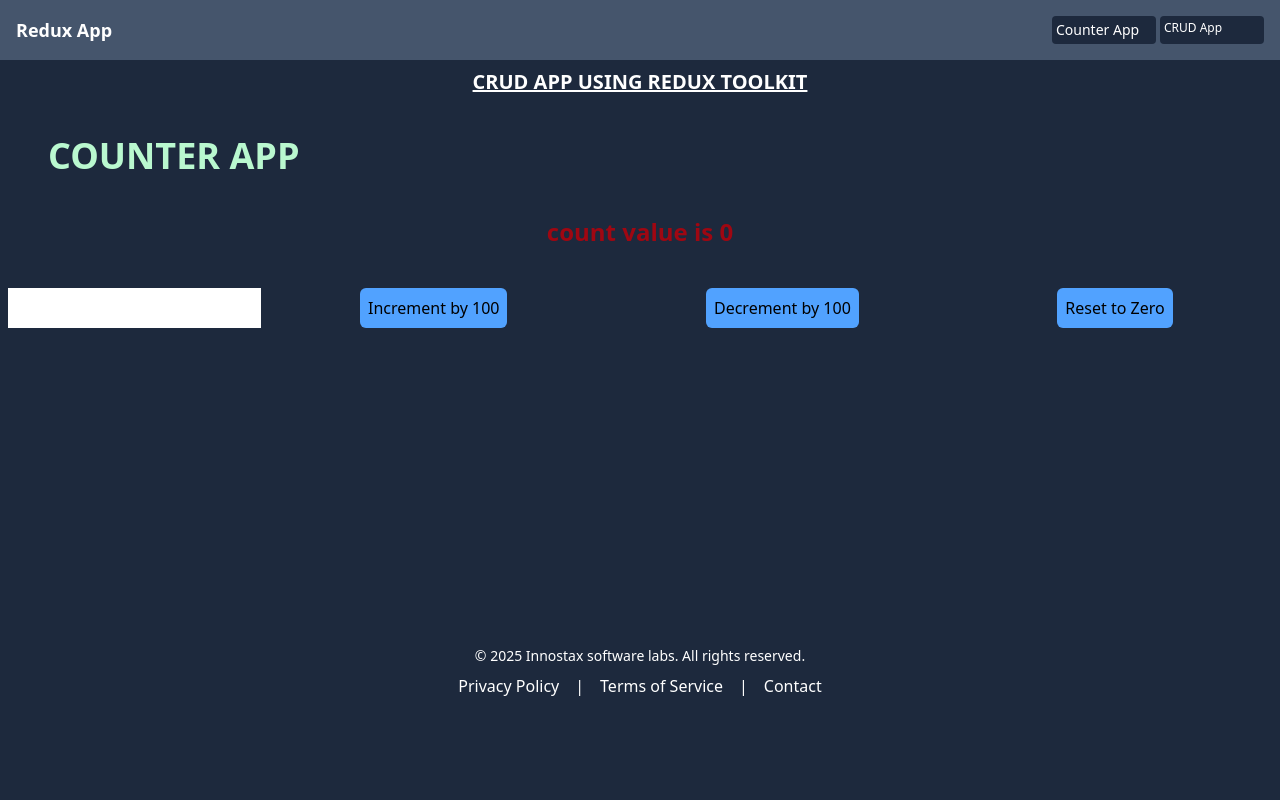
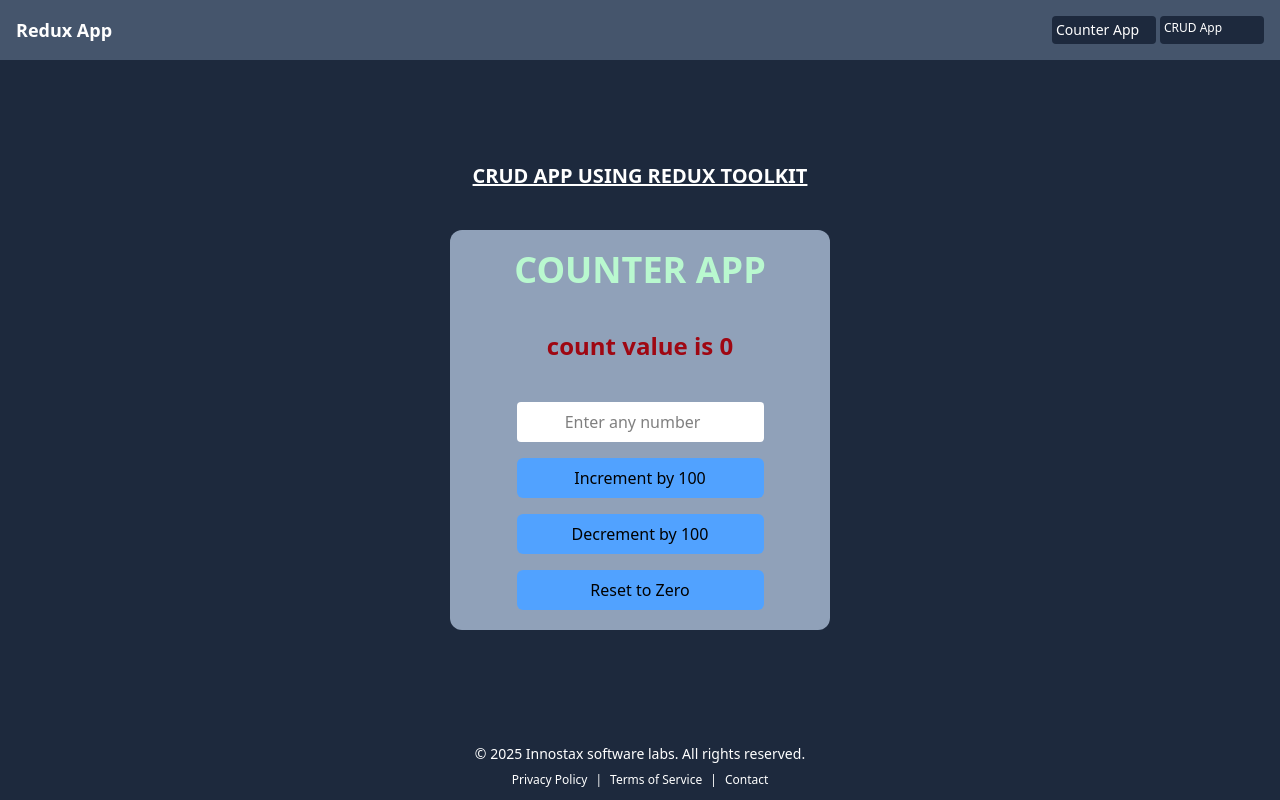
Before and after one commit to Shivankit-1210/training-period, a React (Vite) app in the folder Day4/Crud-Redux/: page /counter in a window 1280 px wide. Built offline with nearby package versions, Linux system fonts and the light colour scheme.

Commit message:
Built complete app reponsive

```diff
--- a/Day4/Crud-Redux/src/App.jsx
+++ b/Day4/Crud-Redux/src/App.jsx
@@ -8,13 +8,18 @@ import Navbar from "./Navbar";
 import Footer from "./Footer";
 import Read from "./Read";
 
+
 function App() {
   return (
     <BrowserRouter>
+      {/* Contains the parent view of our app */}
+      <div className="min-h-screen flex flex-col">
         <Navbar />
-      <div className="w-full h-full flex item-center justify-center p-2 flex-col">
+
+        {/* Main content should grow to fill available space */}
+        <div className="flex-1 w-full flex items-center justify-center p-2 flex-col">
           <h2 className="font-bold text-center text-white md:text-xl text-sm underline">
-          CRUD APP USING REDUX TOOLKIT{" "}
+            CRUD APP USING REDUX TOOLKIT
           </h2>
           <Routes>
             <Route path="/" element={<Home />} />
@@ -24,7 +29,10 @@ function App() {
             <Route path="/read/:id" element={<Read />} />
           </Routes>
         </div>
+
+        {/* Footer at the bottom */}
         <Footer />
+      </div>
     </BrowserRouter>
   );
 }
--- a/Day4/Crud-Redux/src/Counter.jsx
+++ b/Day4/Crud-Redux/src/Counter.jsx
@@ -17,14 +17,14 @@ const Counter = () => {
     const countValue = useSelector(state => state.counter.count);
     const dispatch = useDispatch();
   return (
-    <div className='bg-slate-800 flex flex-col h-[530px]'>
-      <h1 className='font-bold text-green-200  ml-10 mt-10 text-4xl '>COUNTER APP</h1>
-      <h3 className='text-center text-red-800 font-bold text-2xl m-10'>count value is {countValue}</h3>
-      <div className='flex '>
-      <input type="number" name="count" value={count} onChange={(e)=>handleChange(e)} className='bg-white w-[20%] text-center' />
-      <button className='bg-blue-400  rounded-md m-auto p-2' onClick={()=>dispatch(increaseCounter(count ||100))}>Increment by {count || 100}</button>
-      <button className='bg-blue-400  rounded-md m-auto p-2' onClick={()=>dispatch(decreaseCounter(count || 100))}>Decrement by {count || 100}</button>
-      <button className='bg-blue-400  rounded-md m-auto p-2' onClick={()=> dispatch(resetCounter())}>Reset to Zero</button>
+    <div className='bg-slate-400 w-[60%] lg:w-[30%] md:w-[40%] rounded-xl flex flex-col items-center mt-10 p-5 '>
+      <h1 className='font-bold text-green-200 text-2xl md:text-4xl '>COUNTER APP</h1>
+      <h3 className='text-center text-red-800 font-bold text-lg md:text-2xl m-10'>count value is {countValue}</h3>
+      <div className='flex  flex-col gap-y-4 items-center'>
+      <input className='bg-white md:w-full text-center p-2 rounded-sm'  type="number" name="count" placeholder='Enter any number' value={count} onChange={(e)=>handleChange(e)} />
+      <button className='bg-blue-400  rounded-md m-auto p-2 w-full' onClick={()=>dispatch(increaseCounter(count ||100))}>Increment by {count || 100}</button>
+      <button className='bg-blue-400  rounded-md m-auto p-2  w-full' onClick={()=>dispatch(decreaseCounter(count || 100))}>Decrement by {count || 100}</button>
+      <button className='bg-blue-400  rounded-md m-auto p-2  w-full' onClick={()=> dispatch(resetCounter())}>Reset to Zero</button>
       </div>
     </div>
   )
--- a/Day4/Crud-Redux/src/Create.jsx
+++ b/Day4/Crud-Redux/src/Create.jsx
@@ -1,15 +1,13 @@
-import React, { useState } from 'react';
-import { addUser } from './UserReducer';
-import {  useDispatch, useSelector } from 'react-redux';
-import { useNavigate } from 'react-router-dom';
-import {toast} from 'react-hot-toast';
-
-
+import React, { useState } from "react";
+import { addUser } from "./UserReducer";
+import { useDispatch, useSelector } from "react-redux";
+import { useNavigate } from "react-router-dom";
+import { toast } from "react-hot-toast";
 
 const Create = () => {
   const [formData, setFormData] = useState({
-    name: '',
-    email: ''
+    name: "",
+    email: "",
   });
   //For validating
   const [errors, setErrors] = useState({});
@@ -25,7 +23,9 @@ const Create = () => {
 
     if (!formData.email.trim()) {
       newErrors.email = "Email is required";
-    } else if (!/\S+@\S+\.\S+/.test(formData.email)) {
+    } else if (
+      !/^[a-zA-Z0-9._%+-]+@[a-zA-Z0-9.-]+\.[a-zA-Z]{2,}$/.test(formData.email)
+    ) {
       newErrors.email = "Email is invalid";
     }
 
@@ -33,42 +33,54 @@ const Create = () => {
     return Object.keys(newErrors).length === 0; // return true if no errors
   };
 
-
   const handleChange = (e) => {
     const { name, value } = e.target;
     setFormData((prev) => ({
       ...prev,
-      [name]: value
+      [name]: value,
     }));
   };
 
   const navigate = useNavigate();
 
   //access users globally using useselector
- const users = useSelector((state)=>state.users)
+  const users = useSelector((state) => state.users);
 
-  const dispatch =  useDispatch();
+  const dispatch = useDispatch();
 
   const handleSubmit = (e) => {
     e.preventDefault();
 
     if (!validate()) return;
 
-    const {name, email} = formData;
-    dispatch(addUser({id:users.length !== 0 ? `${parseInt(users[users.length - 1].id) + 1}` : "1", name, email}))
-    toast.success("User Added successfully !")
-    navigate('/')
+    const { name, email } = formData;
+    dispatch(
+      addUser({
+        id:
+          users.length !== 0
+            ? `${parseInt(users[users.length - 1].id) + 1}`
+            : "1",
+        name,
+        email,
+      })
+    );
+    toast.success("User Added successfully !");
+    navigate("/");
 
     // Clear form after submission
-    setFormData({ name: '', email: '' });
+    setFormData({ name: "", email: "" });
   };
 
   return (
-    <div className="w-[35%]  mx-auto mb-[190px] mt-10 p-6 bg-white rounded-2xl shadow-lg">
-      <h2 className="text-2xl font-semibold mb-4 text-center">Create New User</h2>
+    <div className="md:w-[35%] w-[80%] sm:w-[90%] m-10 sm:m-10 md:mx-auto md:mb-[190px] md:mb-[50px] md:mt-10 p-6 bg-white rounded-2xl shadow-lg">
+      <h2 className="text-2xl font-semibold mb-4 text-center">
+        Create New User
+      </h2>
       <form onSubmit={handleSubmit} className="space-y-4">
-        <div>
-          <label htmlFor="name" className="block text-sm font-medium mb-1">Name</label>
+        <div className="">
+          <label htmlFor="name" className="block text-sm font-medium mb-1">
+            Name
+          </label>
           <input
             type="text"
             name="name"
@@ -76,13 +88,16 @@ const Create = () => {
             value={formData.name}
             onChange={handleChange}
             placeholder="Enter name"
-
           />
-          {errors.name && <p className="text-red-500 text-sm mt-1">{errors.name}</p>}
+          {errors.name && (
+            <p className="text-red-500 text-sm mt-1">{errors.name}</p>
+          )}
         </div>
 
-        <div>
-          <label htmlFor="email" className="block text-sm font-medium mb-1">Email</label>
+        <div className="">
+          <label htmlFor="email" className="block text-sm font-medium mb-1">
+            Email
+          </label>
           <input
             // type="email"
             name="email"
@@ -90,18 +105,20 @@ const Create = () => {
             value={formData.email}
             onChange={handleChange}
             placeholder="Enter email"
-
           />
-          {errors.email && <p className="text-red-500 text-sm mt-1">{errors.email}</p>}
+          {errors.email && (
+            <p className="text-red-500 text-sm mt-1">{errors.email}</p>
+          )}
         </div>
 
+        <div className=" flex items-center justify-center">
           <button
             type="submit"
-          className="w-[30%] mx-40 bg-slate-500 text-white py-2 px-4 rounded cursor-pointer transform transition-transform duration-100 hover:scale-105 "
-
+            className=" md:w-[50%] w-[] my-1 bg-slate-500 text-white py-2 px-4 rounded cursor-pointer transform transition-transform duration-100 hover:scale-105 "
           >
             Add User
           </button>
+        </div>
       </form>
     </div>
   );
--- a/Day4/Crud-Redux/src/Footer.jsx
+++ b/Day4/Crud-Redux/src/Footer.jsx
@@ -5,7 +5,7 @@ const Footer = () => {
     <div>
       <footer class="bg-[rgb(29,41,61)] text-white py-3 text-center">
         <p class="text-sm">&copy; 2025 Innostax software labs. All rights reserved.</p>
-        <div class="mt-2 space-x-4">
+        <div class="mt-2 space-x-1 md:space-x-2 text-xs">
           <a href="#" class="hover:underline">
             Privacy Policy
           </a>
--- a/Day4/Crud-Redux/src/Navbar.jsx
+++ b/Day4/Crud-Redux/src/Navbar.jsx
@@ -3,7 +3,7 @@ import { Link } from 'react-router-dom';
 
 const Navbar = () => {
   return (
-    <nav className="bg-slate-600 p-4 text-white">
+    <nav className="bg-slate-600 p-4 text-white w-full">
       <div className="container mx-auto flex justify-between items-center">
         <div className="md:text-lg text-sm font-bold">Redux App</div>
         <div className="space-x-1 flex">
--- a/Day4/Crud-Redux/src/Read.jsx
+++ b/Day4/Crud-Redux/src/Read.jsx
@@ -22,11 +22,11 @@ const Read = () => {
 
   return (
     <div className="h-[540px] flex items-center justify-center   p-4">
-      <div className="w-full max-w-md bg-white rounded-2xl shadow-lg p-8">
-        <h1 className="text-3xl font-bold text-center text-slate-600 mb-6">
+      <div className="w-full max-w-md bg-white rounded-2xl p-8">
+        <h1 className="md:text-3xl text-xl font-bold text-center text-slate-600 mb-6">
           User Details
         </h1>
-        <div className="space-y-4 text-lg text-gray-700">
+        <div className="space-y-4 md:text-lg text-gray-700">
           <div className="flex ">
             <span className="font-semibold">User ID:</span>
             <span className='ml-2'>{user.id}</span>
@@ -40,10 +40,10 @@ const Read = () => {
             <span className='ml-6'>{user.email}</span>
           </div>
         </div>
-        <div className="mt-8 flex justify-center">
+        <div className=" md:mt-8 mt-6 flex justify-center">
           <Link
             to="/"
-            className="px-6 py-2 bg-red-500 text-white rounded-lg font-medium hover:bg-red-600 transition duration-200"
+            className="md:px-6 md:py-2 px-3 py-1 bg-red-500 text-white rounded-lg font-medium hover:bg-red-600 transition duration-200"
           >
             Close
           </Link>
--- a/Day4/Crud-Redux/src/Update.jsx
+++ b/Day4/Crud-Redux/src/Update.jsx
@@ -48,7 +48,7 @@ const Update = () => {
   };
 
   return (
-    <div className="w-[30%] mx-auto mt-10 mb-[190px] p-6 bg-white rounded-2xl shadow-lg">
+    <div className="md:w-[40%] w-[70%] mx-auto mt-10 mb-[190px] p-6 bg-white rounded-2xl shadow-lg">
       <h2 className="text-2xl font-semibold mb-4 text-center">Update User</h2>
       <form onSubmit={handleUpdate} className="space-y-4">
         <div>
```
Lines whose indentation alone changed are shown as unchanged.
